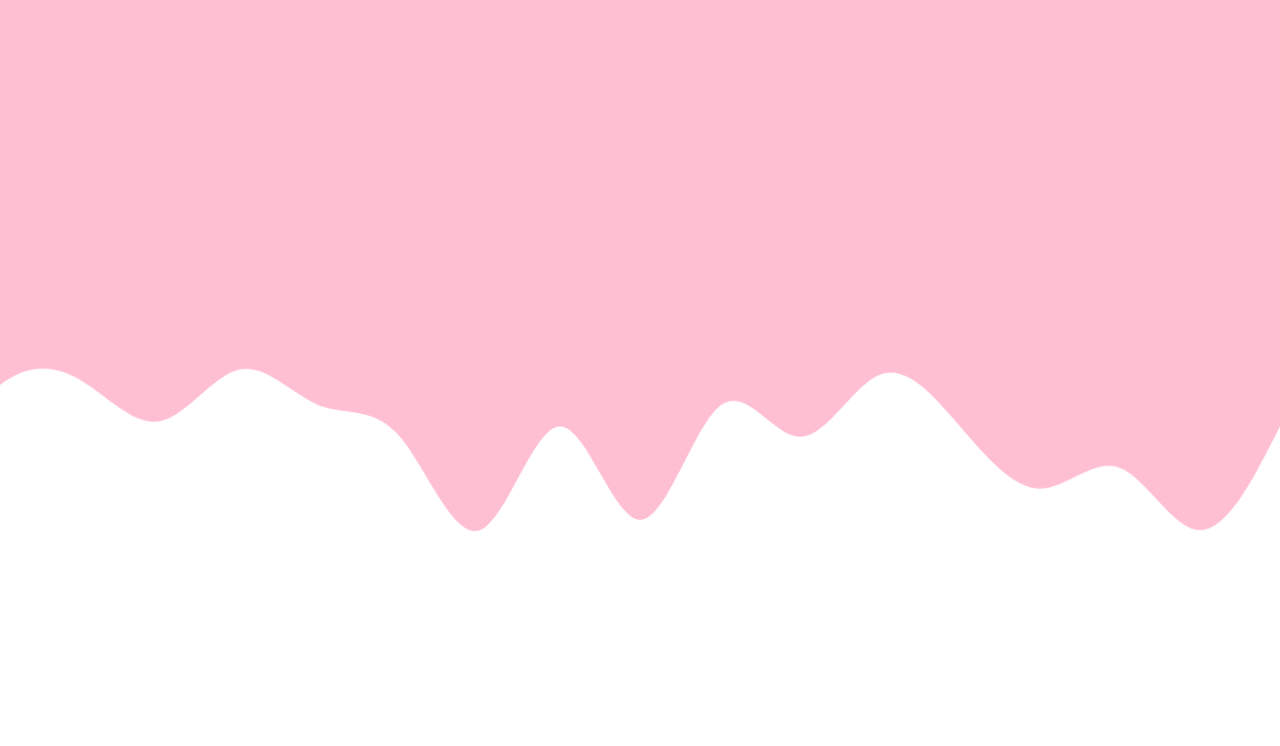
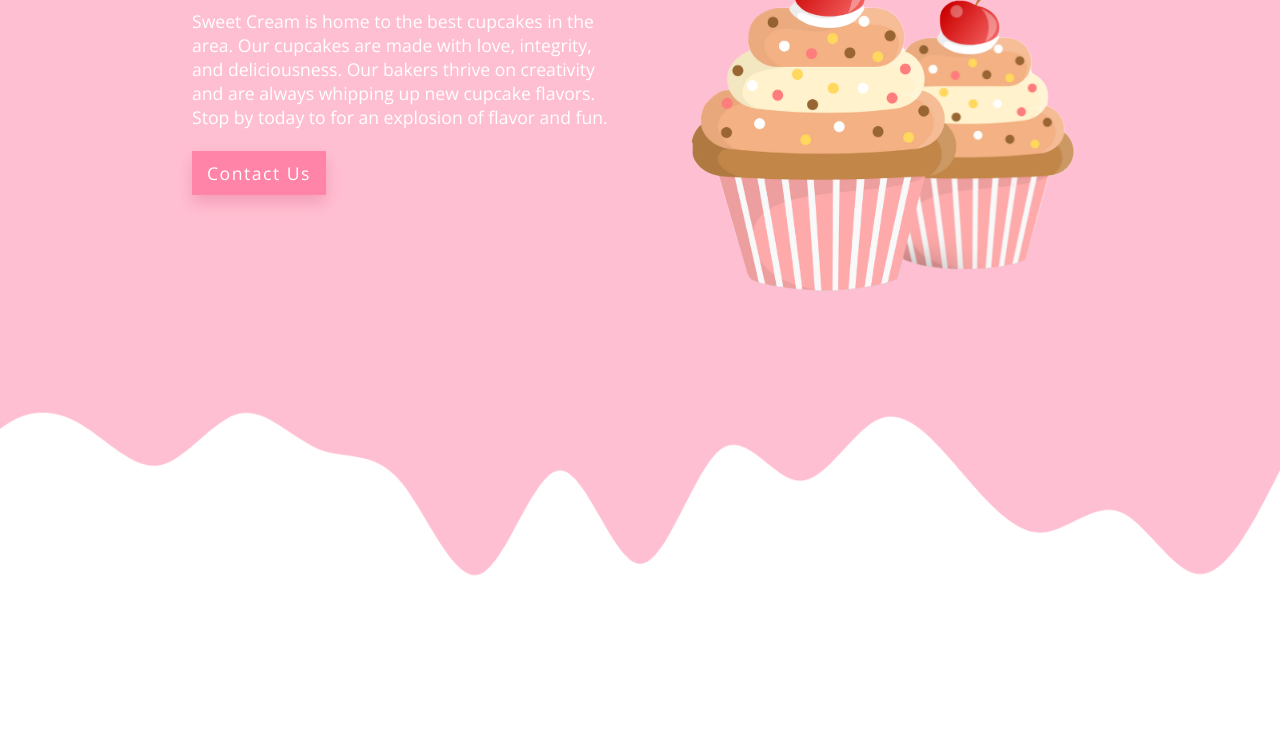
Before and after one commit to sarahdepalo/cupcakes, a plain HTML site: page index.html in a window 1280 px wide. Shown: the part 229-975 px from the top of the page. Before the commit the page ends 931 px from the top, so only its background shows below. Drawn offline with nearby package versions, Linux system fonts and the light colour scheme.

Commit message:
finished header banner

```diff
--- a/index.html
+++ b/index.html
@@ -34,6 +34,16 @@
         </ul>
     </nav>
     <header>
+        <div class="row">
+            <div class="col">
+                <h1>Delicious Cupcakes</h1>
+                <p>Sweet Cream is home to the best cupcakes in the area. Our cupcakes are made with love, integrity, and deliciousness. Our bakers thrive on creativity and are always whipping up new cupcake flavors. Stop by today to for an explosion of flavor and fun.</p>
+                <a href="#" class="primaryBtn">Contact Us</a>
+            </div>
+            <div class="col cupcake">
+                <img src="images/doubleCupcake.png"/>
+            </div>
+        </div>
     </header>
     <div class="wave"></div>
 
--- a/style.scss
+++ b/style.scss
@@ -7,11 +7,16 @@ $ubuntu: 'Ubuntu', sans-serif;
 // Theme Colors
 $pink: #ff84a8;
 $light-pink: #ffbfd2;
+$dark-pink: #ff6e9a;
 //Media Query Breakpoints
 
 body{
     margin: 0;
     padding: 0;
+
+    p, a {
+        font-family: $open-sans;
+    }
 }
 
 nav {
@@ -56,22 +61,6 @@ nav {
 
 }
 
-header {
-    background-color: $light-pink;
-    margin: 0;
-    padding: 0;
-    height: 55vh;
-    width: 100%
-}
-
-.wave {
-    background-image: url('./images/pinkwave.png');
-    background-size: cover;
-    background-repeat: no-repeat;
-    height: 50vh;
-    width: 100%;
-    margin-top: -10px;
-}
 .toggleButton {
     position: absolute;
     top: 0.75rem;
@@ -90,6 +79,76 @@ header {
     }
 }
 
+header {
+    background-color: $light-pink;
+    margin: 0;
+    padding: 0;
+    height: 60vh;
+    width: 100%;
+    color: white;
+
+    h1 {
+        font-family: $permanent-marker;
+    }
+
+    p {
+        padding-bottom: 15px;
+        max-width: 420px;
+    }
+
+    .row {
+        width: 70%;
+        margin: 0 auto;
+        display: flex;
+        justify-content: center;
+    }
+
+    .col {
+        margin-top: 35px;
+        width: 70%;
+    }
+
+    .col + .cupcake {
+        margin-left: 60px;
+    }
+
+    .cupcake > img {
+        display: block;
+        margin: 0 auto;
+    }
+
+    .primaryBtn:hover {
+        background-color:$dark-pink;
+    }
+}
+
+.cupcake img {
+  max-width: 400px;
+}
+
+.wave {
+    background-image: url('./images/pinkwave.png');
+    background-size: cover;
+    background-repeat: no-repeat;
+    height: 50vh;
+    width: 100%;
+    margin-top: -10px;
+}
+
+.primaryBtn {
+    background-color: $pink;
+    color: white;
+    padding: 10px 15px;
+    text-decoration: none;
+    letter-spacing:1.5px;
+    box-shadow: 0px 8px 15px #f59eb8;
+}
+
+.primaryBtn:hover {
+    background-color: $light-pink;
+}
+
+//Mobile
 
 @media screen and (max-width: 960px) {
     .toggleButton {
@@ -102,8 +161,8 @@ header {
         margin-top: 20px;
 
         .logo {
-            width: 280px;
-            margin-left: 0px;
+            width: 250px;
+            margin-left: 8px;
         }
 
         ul {
@@ -135,4 +194,68 @@ header {
         width: auto;
     }
 
+    .col + .cupcake {
+        display: none;
+      }
+
+    header {
+          .col {
+              margin-top: 5px;
+          }
+
+          p {
+              width: auto;
+          }
+          .row {
+              width: 90%;
+          }
+      }
+
+
 }
+//iPad
+@media only screen and (min-device-width: 768px) and (max-device-width: 1124px) {
+    header {
+        .col + .cupcake {
+            display: block;
+          }
+    }
+
+}
+
+// Galaxy Fold:
+@media screen and (max-width: 280px) {
+    nav {
+        .logo {
+            width: 200px;
+            height: 45px;
+        }
+        .toggleButton {
+            margin-top: 25px;
+        }
+    }
+
+    body {
+        font-size: .9rem;
+    }
+}
+
+// Font Resizing
+
+@media (min-width: 640px) {
+    body {
+      font-size: 1rem;
+    }
+  }
+
+  @media (min-width: 960px) {
+    body {
+      font-size: 1.1rem;
+    }
+  }
+
+  @media (min-width: 1500px) {
+    header {
+      font-size: 1.3rem;
+    }
+  }
```
Also changed, not shown: images/cupcakeGraphic.png (added), images/doubleCupcake.png (added), style.css, 1 other file.
